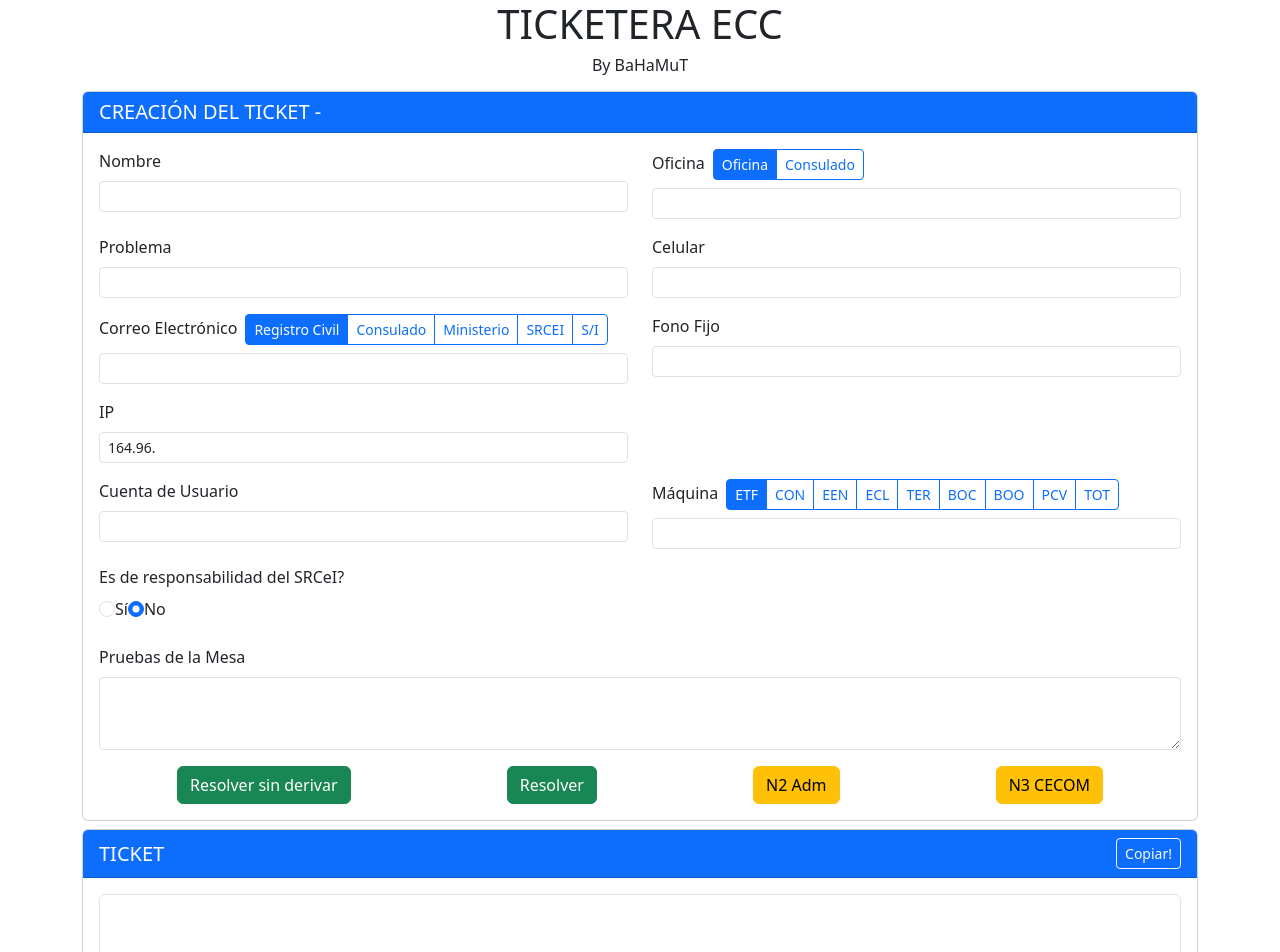
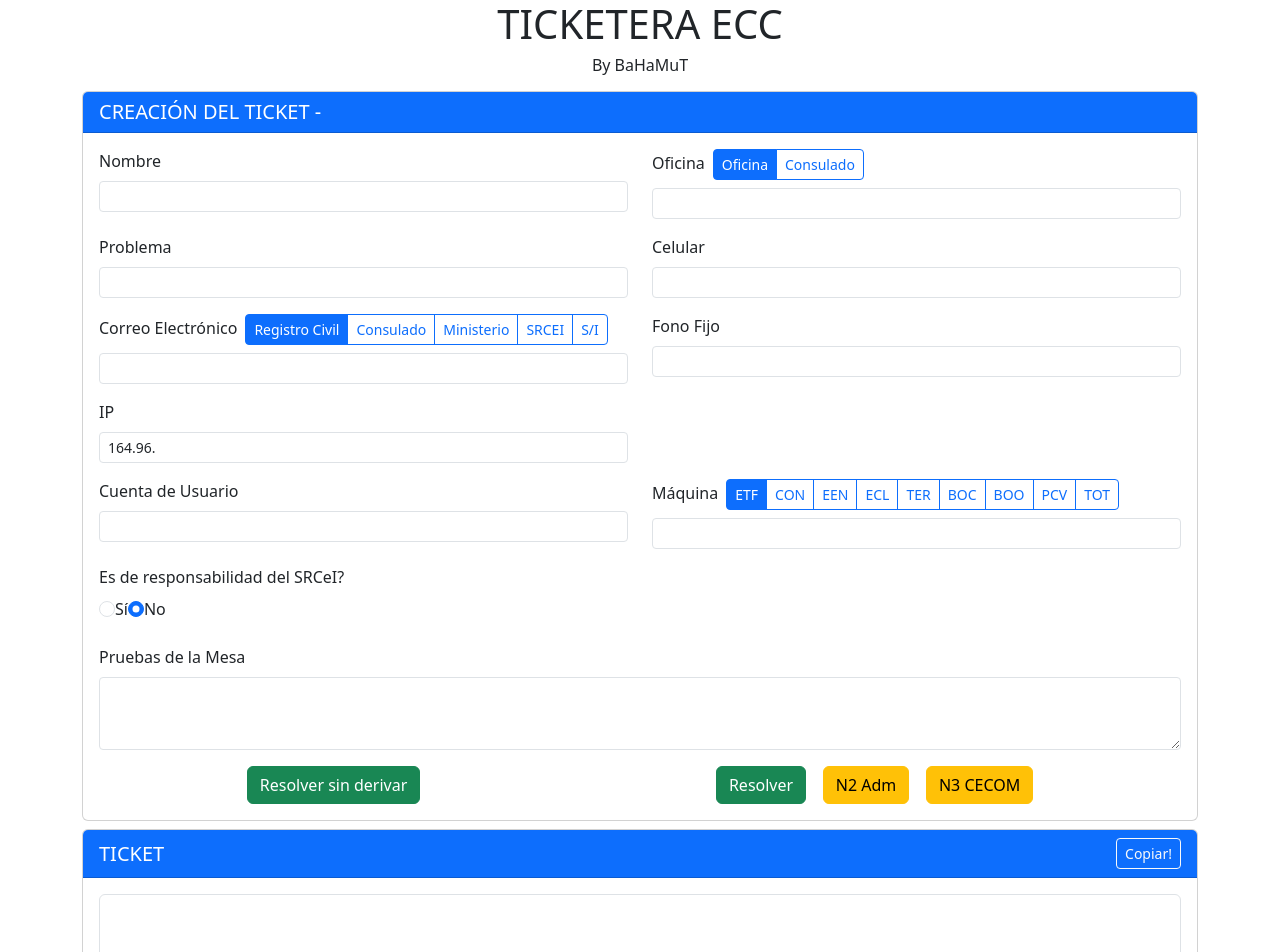
Before and after one commit to BaHaMuT11/ticketera-ecc, a React (Vite) app: page /baha-ticket in a window 1280 px wide. Shown: the top 952 px of the page. Built offline with nearby package versions, Linux system fonts and the light colour scheme.

Commit message:
Se continua flujo de aplicación
- Se implementa continuar en responsabilidad
- Se condiciona formulario de adición de ticket en cuadro de resumen según responsabilidad
- Se mejora comportamiento de formulario principal

```diff
--- a/src/components/SRCEIForm.jsx
+++ b/src/components/SRCEIForm.jsx
@@ -5,6 +5,7 @@ import {formTransform} from "../utilities/FormTransform.js";
 import {StringBuilder} from "../utilities/StringBuilder.js";
 import {UserContext} from "../context/UserProvider.jsx";
 import {TicketContext} from "../context/TicketProvider.jsx";
+import {useNavigate} from "react-router";
 
 const SrceiForm = () => {
 
@@ -17,6 +18,8 @@ const SrceiForm = () => {
 
     const [asunto, setAsunto] = useState("");
 
+    const navigate = useNavigate();
+
     const handleChange = (e) => {
         const {name,value,type,checked} = e.target;
         setSrceiFormData({
@@ -24,6 +27,10 @@ const SrceiForm = () => {
             [name]: type === "checkbox" ? checked : value,
         });
     };
+
+    const handleEnding = () => {
+        navigate("/baha-summary");
+    }
 
     const parseSrceiTicket = (srceiData) => {
         const defTicketSN = "• Ticket Service Now: " + formTransform(srceiData.nombreTicket);
@@ -160,6 +167,13 @@ const SrceiForm = () => {
                         <div className="col-md-12 mt-3">
                             <TicketBody title="Correo Responsabilidad" text={srceiTicket} setter={setSrceiTicket} rows={18} bootstrapColor="text-bg-dark"  />
                         </div>
+                        <div className="col-md-12 mb-2 mt-2">
+                            <button type="submit"
+                                    className="btn btn-outline-warning btn-dark btn-lg text-light w-100"
+                                    onClick={handleEnding}>
+                                Continuar
+                            </button>
+                        </div>
                     </div>
                 </div>
             </div>
--- a/src/components/SummaryChart.jsx
+++ b/src/components/SummaryChart.jsx
@@ -1,11 +1,13 @@
 import {useContext, useState} from "react";
 import {UserContext} from "../context/UserProvider.jsx";
+import {TicketContext} from "../context/TicketProvider.jsx";
 
 
 const SummaryChart = () => {
 
     const {atencionActiva, setAtencionActiva} = useContext(UserContext);
     const {llamadoActivo, setLlamadoActivo} = useContext(UserContext);
+    const {ticketExport} = useContext(TicketContext);
 
     const [reporte, setReporte] = useState("");
 
@@ -24,13 +26,15 @@ const SummaryChart = () => {
 
     return (
         <div className="row">
+            {
+                ticketExport.responsabilidad === "NO" &&
                 <div className="col-md-12 pb-3">
                     <div className="card">
-                    <div className="card-header text-bg-primary d-flex justify-content-between align-items-center">
+                        <div className="card-header text-bg-info d-flex justify-content-between align-items-center">
                             <h5 className="mb-0">Reporte</h5>
                         </div>
                         <div className="card-body">
-                        <form id="formUser" onSubmit={handleSubmit}>
+                            <form id="formReport" onSubmit={handleSubmit}>
                                 <div className="row">
                                     <div className="col-md-12 mb-3">
                                         <label htmlFor="report" className="form-label">Reporte</label>
@@ -46,6 +50,7 @@ const SummaryChart = () => {
                         </div>
                     </div>
                 </div>
+            }
             <div className="col-md-12">
                 <table className="table table-info table-hover">
                     <thead>
--- a/src/components/TicketForm.jsx
+++ b/src/components/TicketForm.jsx
@@ -1,4 +1,4 @@
-import {useContext, useState} from "react";
+import {useContext, useEffect, useState} from "react";
 import {UserContext} from "../context/UserProvider.jsx";
 import {TicketContext} from "../context/TicketProvider.jsx";
 import {StringBuilder} from "../utilities/StringBuilder.js"
@@ -133,6 +133,20 @@ const TicketForm = () => {
         setTicket(tkt)
     };
 
+    useEffect(() => {
+        if (ticketFormData.tipoOficina === "CONSULADO") {
+            setTicketFormData({...ticketFormData, tipoMaquina: "CON" });
+        }
+    }, [ticketFormData.tipoOficina]);
+
+    useEffect(() => {
+        if (ticketFormData.tipoMaquina === "CON") {
+            setTicketFormData({...ticketFormData, tipoOficina: "CONSULADO" });
+        } else {
+            setTicketFormData({...ticketFormData, tipoOficina: "OFICINA" });
+        }
+    }, [ticketFormData.tipoMaquina]);
+
     return (
         <>
             <div className="col-md-12 mb-2">
@@ -164,7 +178,8 @@ const TicketForm = () => {
                                                    id="consuladoRadio"
                                                    value="CONSULADO"
                                                    checked={ticketFormData.tipoOficina === "CONSULADO"}
-                                                   onChange={handleChange}/>
+                                                   onChange={handleChange}
+                                                    />
                                             <label className="btn btn-outline-primary btn-sm"
                                                    htmlFor="consuladoRadio">Consulado</label>
                                         </div>
@@ -282,7 +297,8 @@ const TicketForm = () => {
 
                                             <input type="radio" className="btn-check" name="tipoMaquina" id="conRadio"
                                                    value="CON" checked={ticketFormData.tipoMaquina === "CON"}
-                                                   onChange={handleChange} required/>
+                                                   onChange={handleChange}
+                                                   required />
                                             <label className="btn btn-outline-primary btn-sm" htmlFor="conRadio"
                                                    title="Consulados">CON</label>
 
@@ -440,10 +456,14 @@ const TicketForm = () => {
                             </div>
 
                             <div className="d-flex justify-content-around">
-                                <button type="submit" className="btn btn-success" onClick={ () => setDerivacion("")}>Resolver sin derivar</button>
-                                <button type="submit" className="btn btn-success">Resolver</button>
-                                <button type="button" className="btn btn-warning" onClick={ () => {setN2Visibility(!n2Visibility); setN3Visibility(false); setRotulo(null); setDireccion(null); setDerivacion("n2");}}>N2 Adm</button>
-                                <button type="button" className="btn btn-warning" onClick={ () => {setN3Visibility(!n3Visibility); setN2Visibility(false); setDerivacion("n3");}}>N3 CECOM</button>
+                                <div className="resolver-sd">
+                                    <button type="submit" className="btn btn-success" onClick={ () => {setDerivacion(""); setN2Visibility(false); setN3Visibility(false)}}>Resolver sin derivar</button>
+                                </div>
+                                <div className="resolver-d">
+                                    <button type="submit" className="btn btn-success">Resolver</button> &nbsp; &nbsp;
+                                    <button type="button" className="btn btn-warning" onClick={ () => {setN2Visibility(!n2Visibility); setN3Visibility(false); setRotulo(null); setDireccion(null); setDerivacion("n2");}}>N2 Adm</button> &nbsp; &nbsp;
+                                    <button type="button" className="btn btn-warning" onClick={ () => {setN3Visibility(!n3Visibility); setN2Visibility(false); setDerivacion("n3");}}>N3 CECOM</button>
+                                </div>
                             </div>
 
                         </form>
```
Lines whose indentation alone changed are shown as unchanged.
